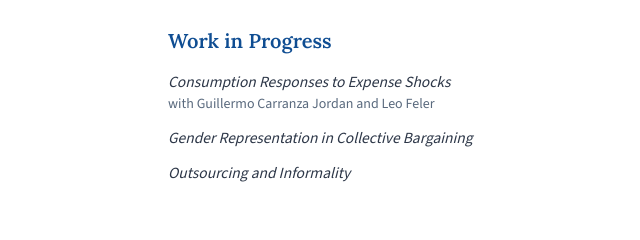
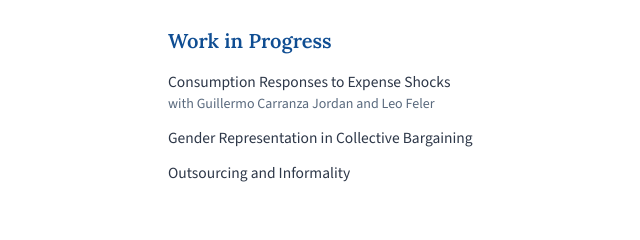
Before and after one commit to kamilajanmohamed/kamilajanmohamed.github.io, a plain HTML site: page index.html in a window 1280 px wide. Shown: the part 501-741 px from the top of the page, 74-714 px from the left. Drawn offline with nearby package versions, Linux system fonts and the light colour scheme.

Commit message:
Remove italic from paper titles

```diff
--- a/index.html
+++ b/index.html
@@ -122,7 +122,7 @@
     .paper-list { list-style: none; padding-left: 0; }
     .paper-list li { margin-bottom: 12px; }
     .paper-list li:last-child { margin-bottom: 0; }
-    .paper-title { font-size: 15.5px; font-style: italic; color: var(--text); line-height: 1.5; }
+    .paper-title { font-size: 15.5px; color: var(--text); line-height: 1.5; }
     .paper-authors { font-size: 14px; color: var(--muted); line-height: 1.5; }
 
     /* ── Teaching ── */
```
